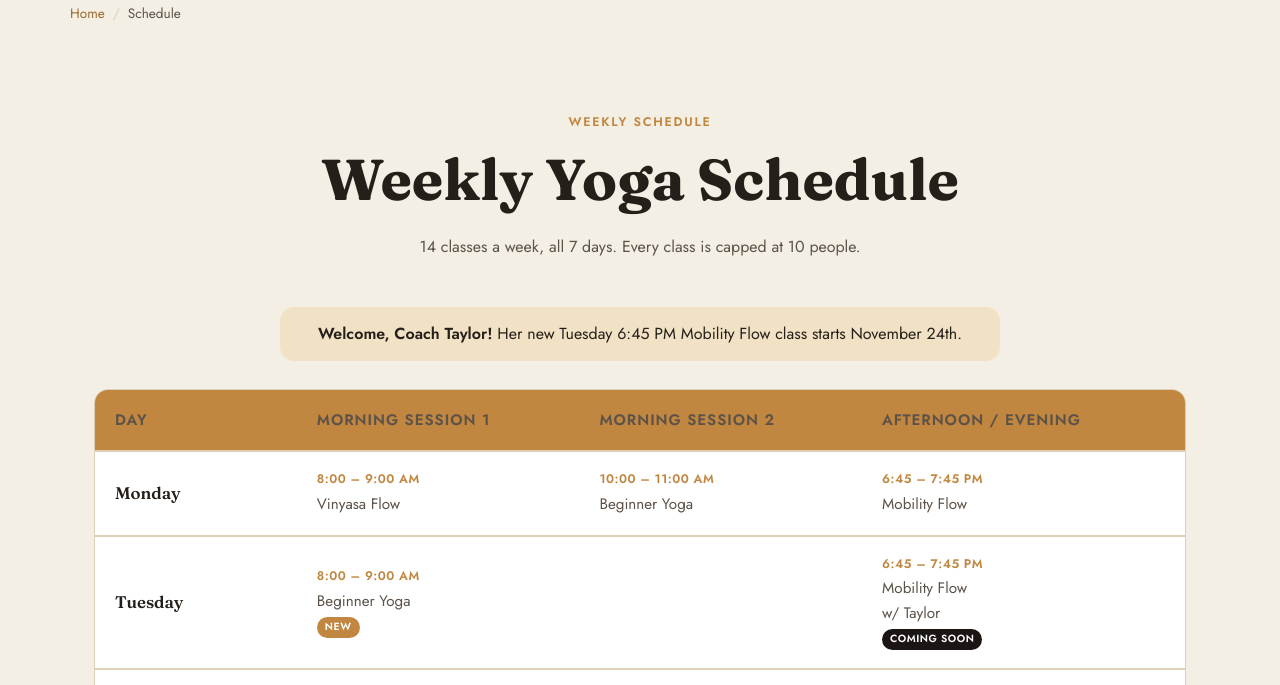
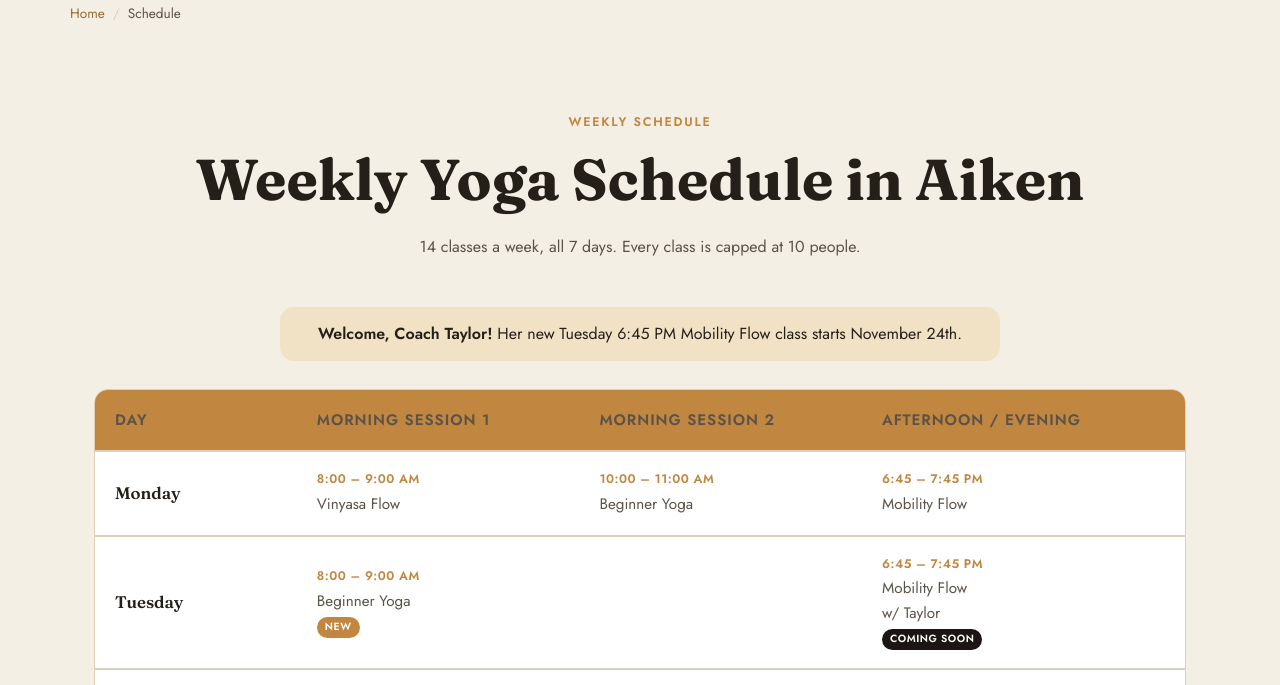
Before and after one commit to BCKC25/Peak-Mobility-Yoga-Website, a plain HTML site: page schedule/index.html in a window 1280 px wide. Shown: the part 86-771 px from the top of the page. Drawn offline with Linux system fonts and the light colour scheme.

Commit message:
Add "in Aiken" to schedule page H1 for local SEO
Co-Authored-By: Claude Sonnet 5 <noreply@anthropic.com>
Claude-Session: https://claude.ai/code/session_01F9DrP5CLETTxWHk38xZ5Fp

```diff
--- a/schedule/index.html
+++ b/schedule/index.html
@@ -98,7 +98,7 @@
     <section class="section">
       <div class="container">
         <p class="section-eyebrow center">Weekly Schedule</p>
-        <h1 class="center">Weekly Yoga Schedule</h1>
+        <h1 class="center">Weekly Yoga Schedule in Aiken</h1>
         <p class="section-lead center">14 classes a week, all 7 days. Every class is capped at 10 people.</p>
 
         <p class="schedule-callout center"><strong>Welcome, Coach Taylor!</strong> Her new Tuesday 6:45 PM Mobility Flow class starts November 24th.</p>
```
